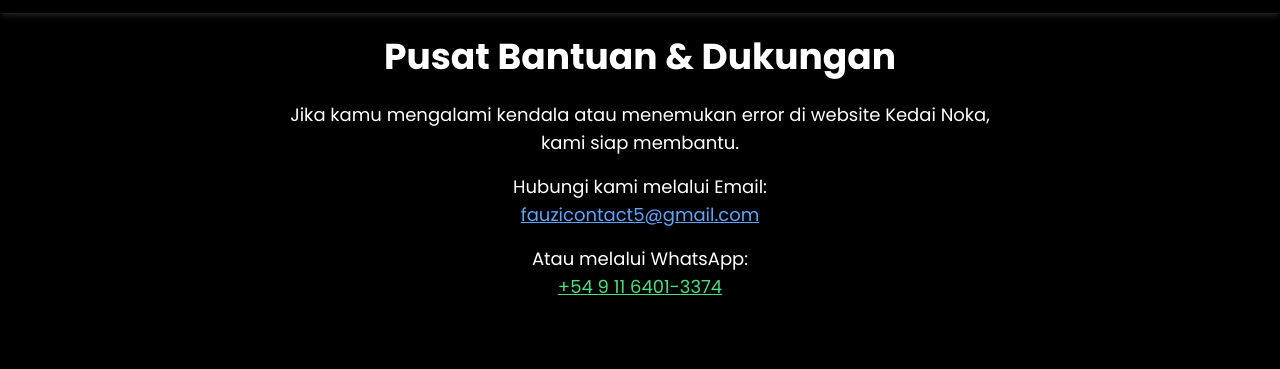
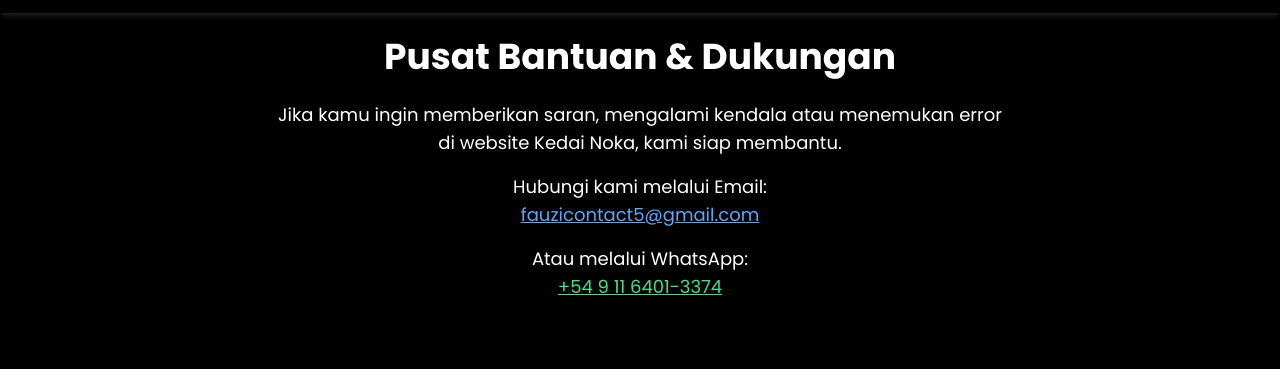
Before and after one commit to skyzynyoba/kedai-noka, a plain HTML site: page support.html in a window 1280 px wide. Shown: the part 59-428 px from the top of the page. Drawn offline with nearby package versions, Linux system fonts and the light colour scheme.

Commit message:
Update support.html

```diff
--- a/support.html
+++ b/support.html
@@ -41,7 +41,7 @@
   <main class="pt-24 px-4 pb-16 max-w-3xl mx-auto text-center">
     <h1 class="text-4xl font-bold mb-6">Pusat Bantuan & Dukungan</h1>
     <p class="text-lg mb-4">
-      Jika kamu mengalami kendala atau menemukan error di website Kedai Noka, kami siap membantu.
+      Jika kamu ingin memberikan saran, mengalami kendala atau menemukan error di website Kedai Noka, kami siap membantu.
     </p>
     <div class="text-lg space-y-4">
       <p>
```
